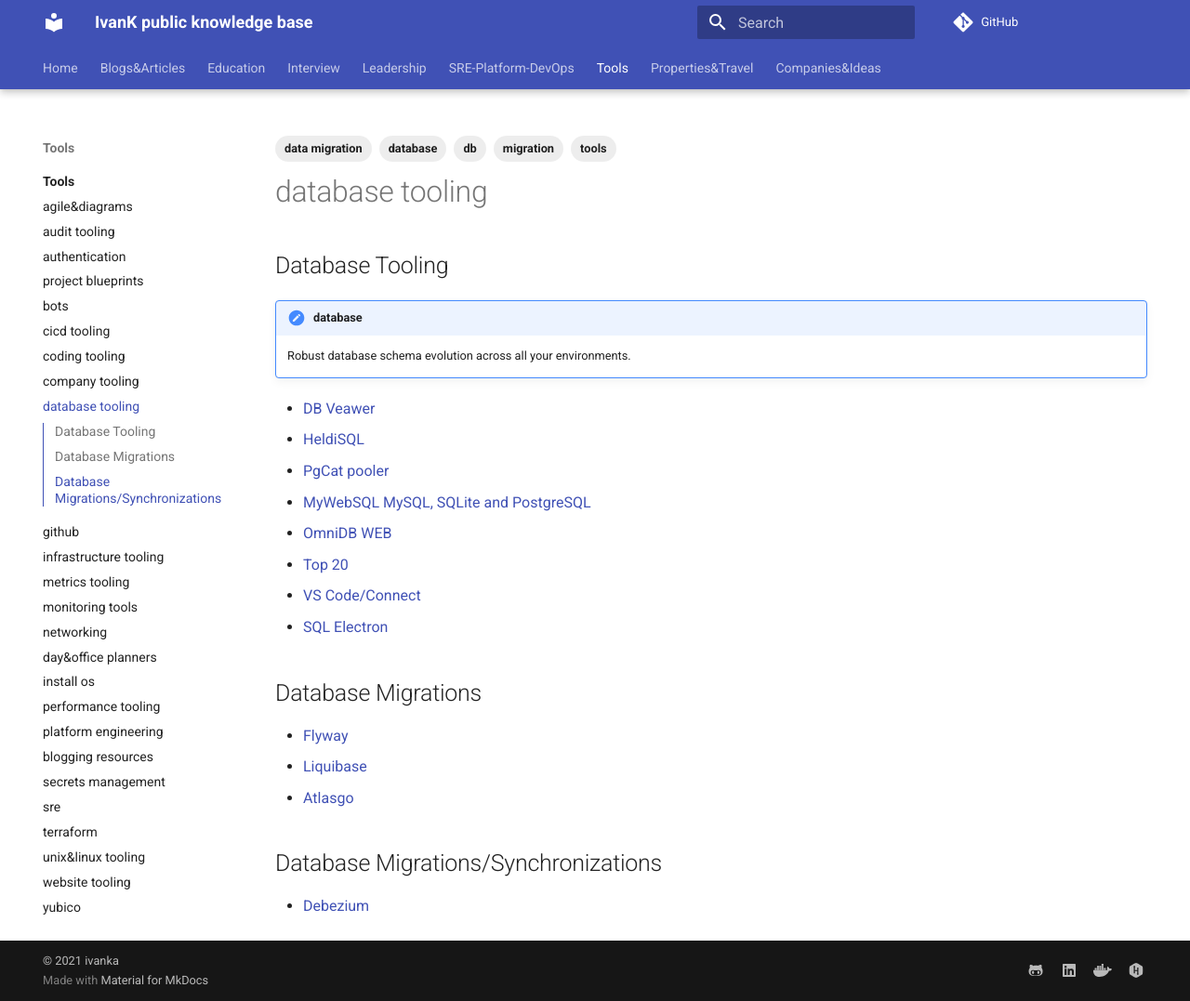
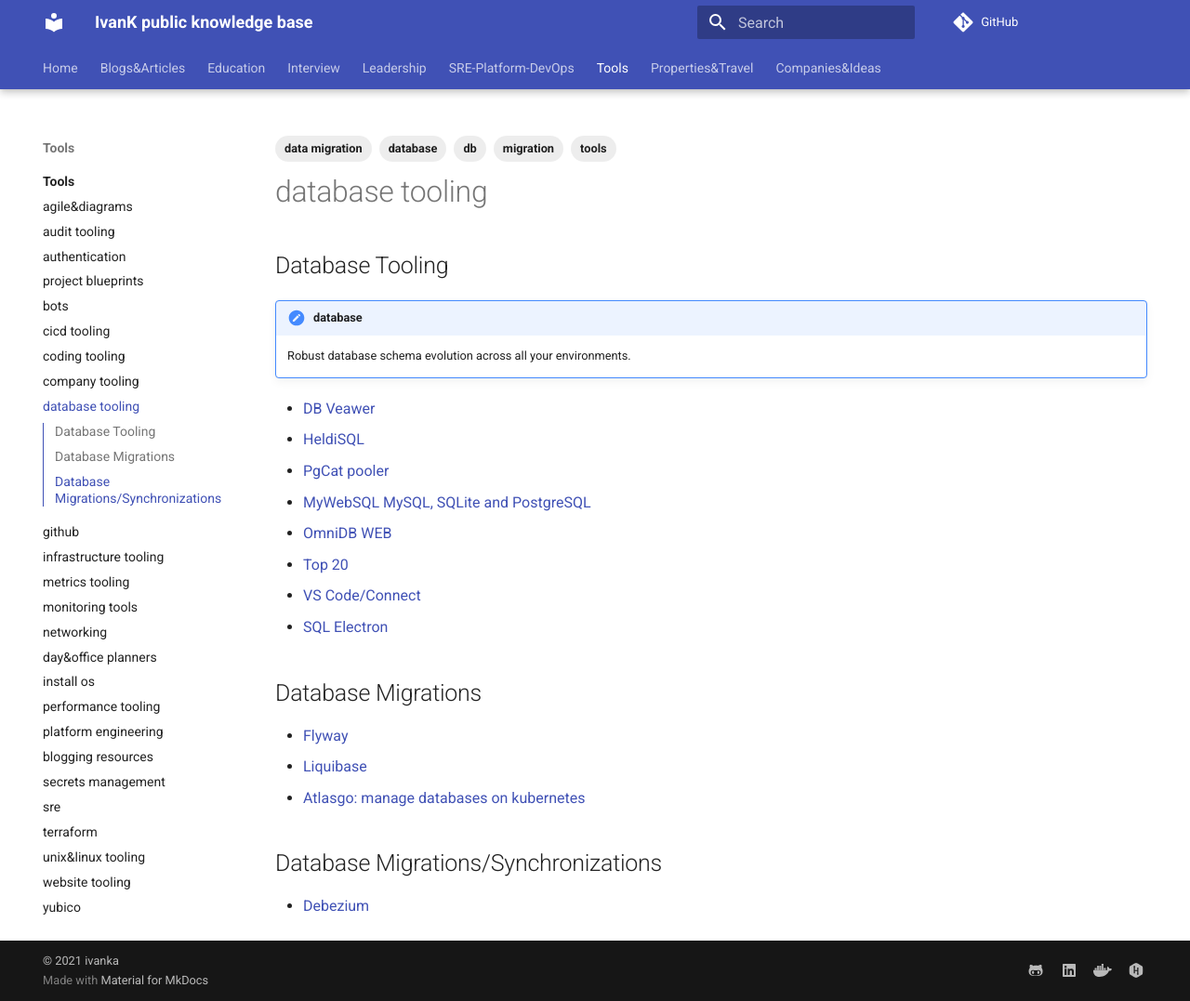
Before and after one commit to ivankatliarchuk/knowledge-base, an MkDocs documentation site: the page built from docs/tools/database.md, in a window 1280 px wide and 1077 px high. Shown: the whole window at 93% size. Built offline with MkDocs 1.6.1 and Material for MkDocs 9.7.7, drawn with Linux system fonts in a browser that asks for light colours; comment, search, counter and statistics services are not loaded.

Commit message:
refresh db tools
Signed-off-by: ivan katliarchuk <ivan.katliarchuk@gmail.com>

```diff
--- a/docs/tools/database.md
+++ b/docs/tools/database.md
@@ -26,7 +26,7 @@
 
 - [Flyway](https://flywaydb.org/)
 - [Liquibase](https://www.liquibase.org/)
-- [Atlasgo](https://atlasgo.io/)
+- [Atlasgo: manage databases on kubernetes](https://atlasgo.io/)
 
 ## Database Migrations/Synchronizations
 
```
